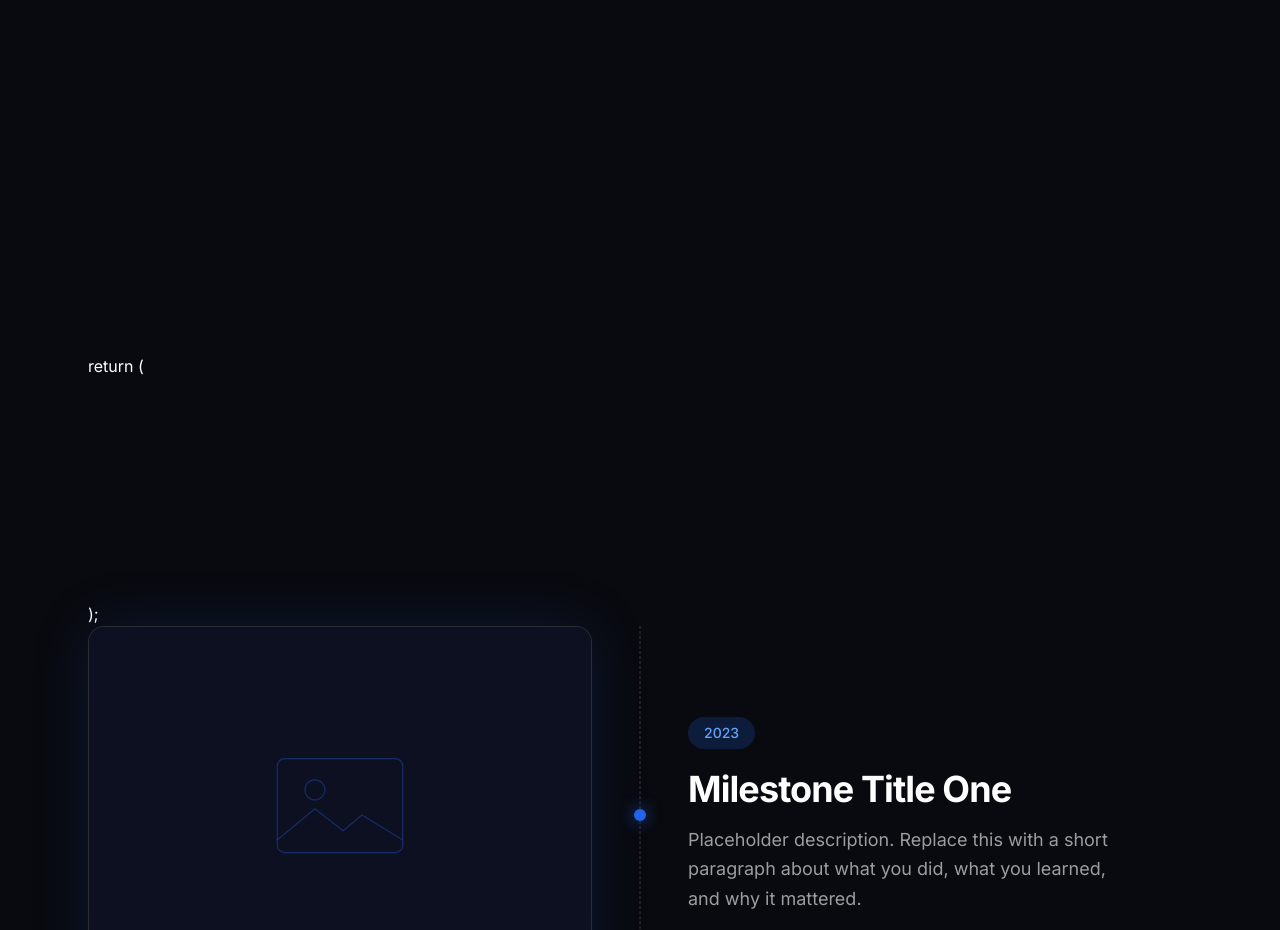
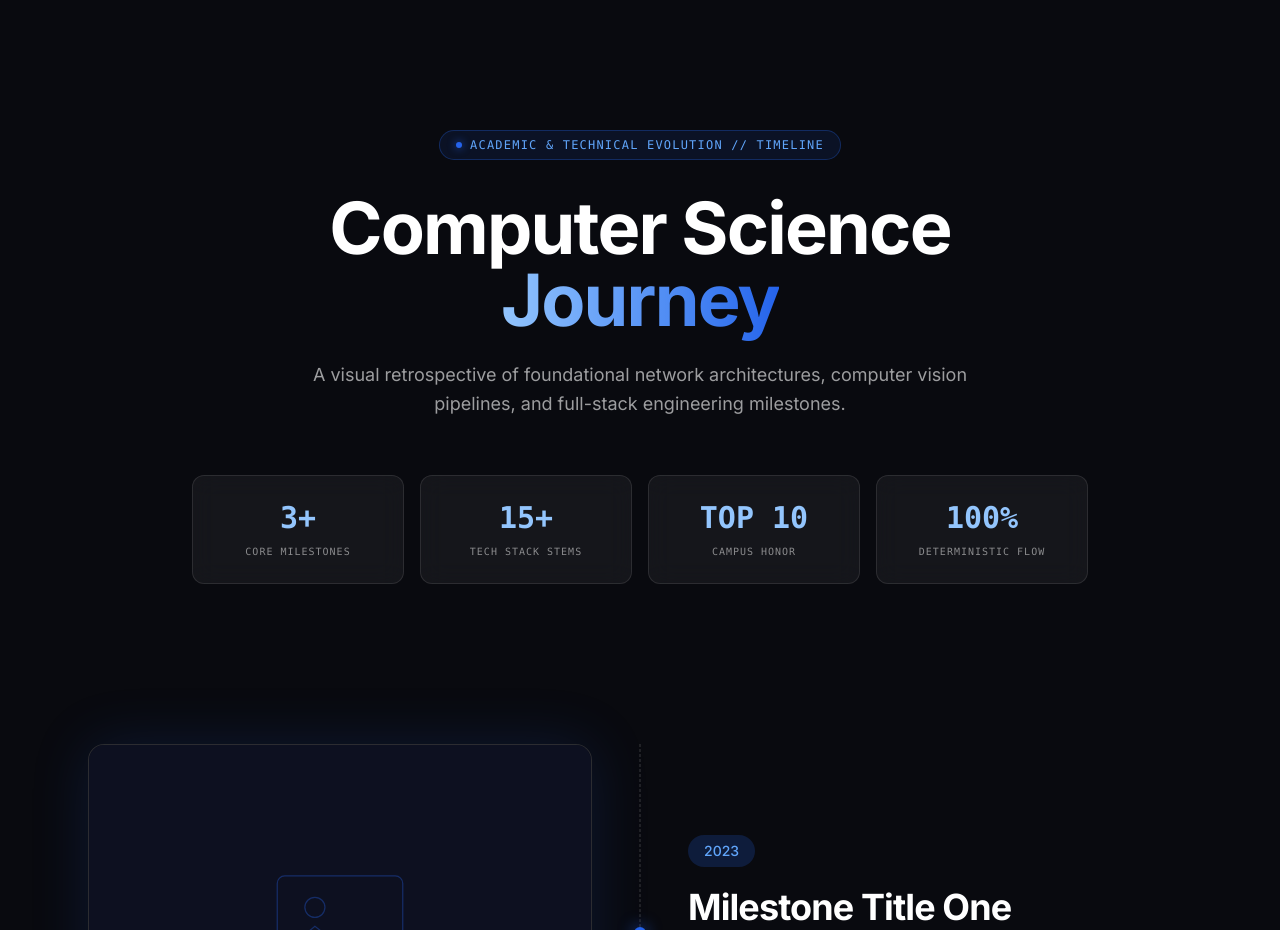
Before and after one commit to NicholasCarlen/portfolio-nicholas, a Next.js app: page / in a window 1280 px wide. Shown: the part 1840-2770 px from the top of the page. Built offline with nearby package versions, Linux system fonts and the light colour scheme.

Commit message:
Update fix of the CS journey titles

```diff
--- a/components/CSjourney.tsx
+++ b/components/CSjourney.tsx
@@ -15,6 +15,13 @@ const PLACEHOLDER =
       </g>
     </svg>`
   );
+
+const stats = [
+  { value: "3+", label: "Core Milestones" },
+  { value: "15+", label: "Tech Stack Stems" },
+  { value: "TOP 10", label: "Campus Honor" },
+  { value: "100%", label: "Deterministic Flow" },
+];
 
 const journeyData = [
   {
@@ -43,13 +50,6 @@ const journeyData = [
   },
 ];
 
-const stats = [
-  { value: "3+", label: "Core Milestones" },
-  { value: "15+", label: "Tech Stack Stems" },
-  { value: "TOP 10", label: "Campus Honor" },
-  { value: "100%", label: "Deterministic Flow" },
-];
-
 export default function CSJourney() {
   const reduceMotion = useReducedMotion();
   const offset = reduceMotion ? 0 : 80;
@@ -57,23 +57,52 @@ export default function CSJourney() {
   return (
     <section
       id="cs-journey"
+      className="relative mx-auto max-w-6xl px-6 pb-40 pt-0 md:pb-56"
+    >
+      {/* Header */}
+      <motion.header
+        initial={{ opacity: 0, y: 32 }}
+        whileInView={{ opacity: 1, y: 0 }}
+        viewport={{ once: true, margin: "-100px" }}
+        transition={{ duration: 0.8, ease: "easeOut" }}
+        className="mx-auto mb-28 flex max-w-4xl flex-col items-center text-center md:mb-40"
+      >
+        <span className="inline-flex items-center gap-2 rounded-full border border-[#2563EB]/30 bg-[#2563EB]/10 px-4 py-1.5 font-mono text-xs uppercase tracking-widest text-[#60A5FA]">
+          <span className="h-1.5 w-1.5 rounded-full bg-[#2563EB] shadow-[0_0_8px_rgba(37,99,235,0.9)]" />
+          Academic &amp; Technical Evolution // Timeline
+        </span>
 
-      className="relative mx-auto max-w-6xl px-6 py-40 md:py-56"
-    >
-        return (
-  <section
-    id="cs-journey"
-    className="relative mx-auto max-w-6xl px-6 pb-40 pt-0 md:pb-56"
-  >
+        <h2 className="mt-8 text-5xl font-bold tracking-tight md:text-7xl">
+          Computer Science{" "}
+          <span className="bg-gradient-to-r from-[#93C5FD] to-[#2563EB] bg-clip-text text-transparent">
+            Journey
+          </span>
+        </h2>
 
+        <p className="mt-6 max-w-2xl text-lg leading-relaxed text-white/60">
+          A visual retrospective of foundational network architectures, computer
+          vision pipelines, and full-stack engineering milestones.
+        </p>
 
-    <div className="relative">
-      {}
-    </div>
-  </section>
-);
+        <div className="mt-14 grid w-full grid-cols-2 gap-4 md:grid-cols-4">
+          {stats.map((s) => (
+            <div
+              key={s.label}
+              className="rounded-xl border border-white/10 bg-white/5 px-4 py-6 backdrop-blur-md"
+            >
+              <p className="font-mono text-3xl font-bold text-[#93C5FD]">
+                {s.value}
+              </p>
+              <p className="mt-2 font-mono text-[10px] uppercase tracking-widest text-white/50">
+                {s.label}
+              </p>
+            </div>
+          ))}
+        </div>
+      </motion.header>
+
+      {/* Timeline */}
       <div className="relative">
-        {/* Central dashed timeline */}
         <div
           aria-hidden
           className="pointer-events-none absolute bottom-0 left-4 top-0 border-l border-dashed border-white/20 md:left-1/2 md:-translate-x-1/2"
@@ -92,13 +121,11 @@ export default function CSJourney() {
                   imageOnLeft ? "md:flex-row" : "md:flex-row-reverse"
                 }`}
               >
-                {/* Timeline node */}
                 <span
                   aria-hidden
                   className="absolute left-4 top-2 h-3 w-3 -translate-x-1/2 rounded-full bg-[#2563EB] shadow-[0_0_16px_rgba(37,99,235,0.8)] md:left-1/2 md:top-1/2 md:-translate-y-1/2"
                 />
 
-                {/* Image */}
                 <motion.div
                   initial={{ opacity: 0, x: imageX }}
                   whileInView={{ opacity: 1, x: 0 }}
@@ -117,7 +144,6 @@ export default function CSJourney() {
                   </div>
                 </motion.div>
 
-                {/* Text */}
                 <motion.div
                   initial={{ opacity: 0, x: textX }}
                   whileInView={{ opacity: 1, x: 0 }}
```
